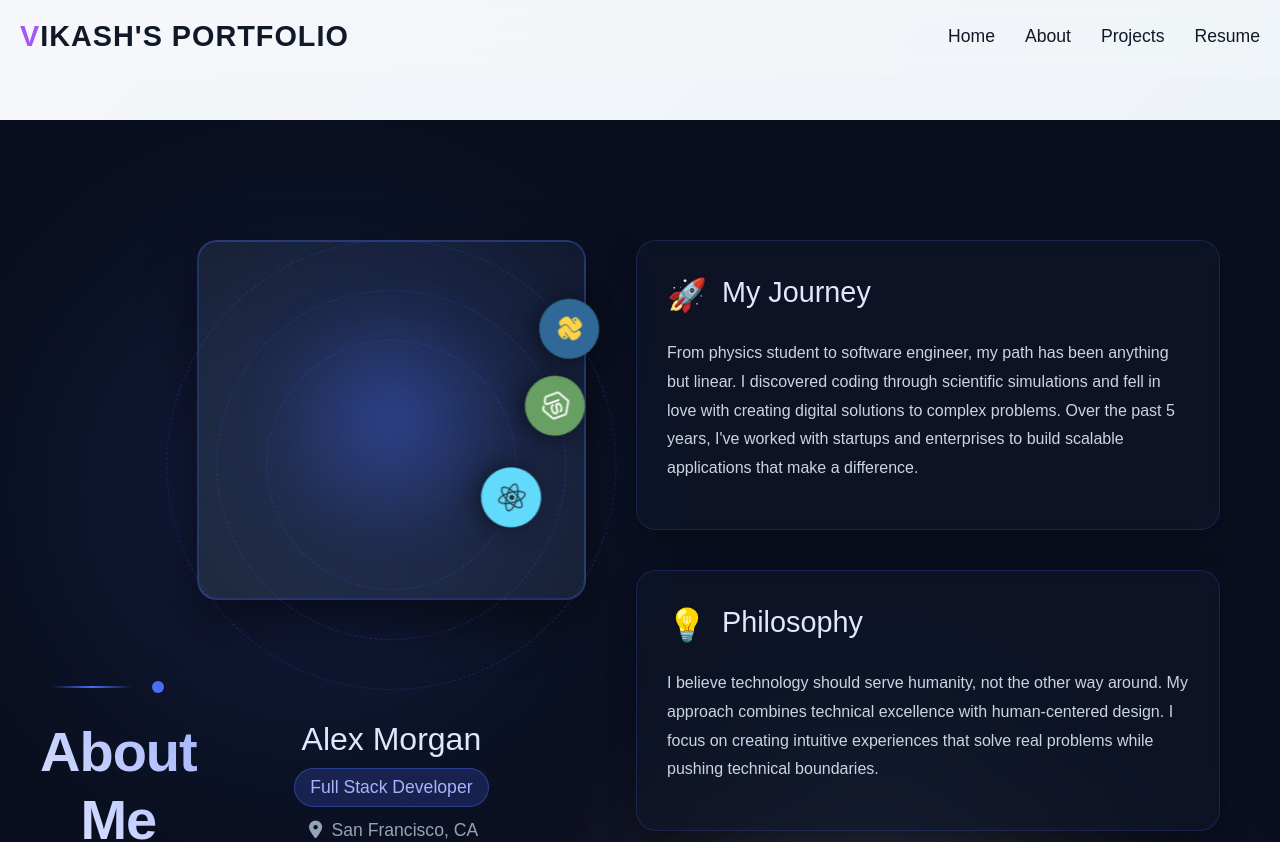
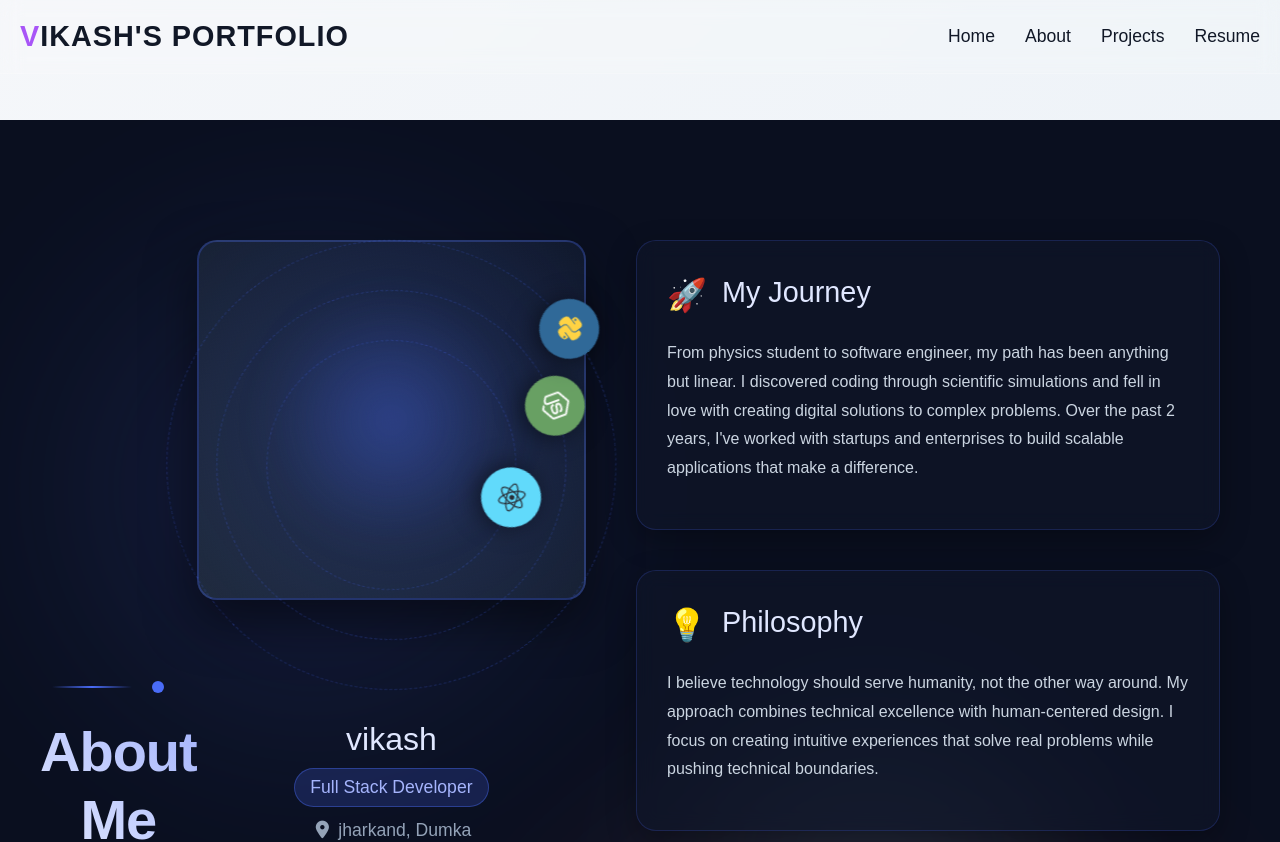
Before and after one commit to sonuraj95/Portfoliobyvikash, a React (Create React App) app: page /about in a window 1280 px wide. Shown: the top 842 px of the page. Built offline with nearby package versions, Linux system fonts and the light colour scheme.

Commit message:
Update About.js

```diff
--- a/src/Components/About/About.js
+++ b/src/Components/About/About.js
@@ -61,10 +61,10 @@ const About = () => {
               </div>
             </div>
             <div className="profile-details">
-              <h3>Alex Morgan</h3>
+              <h3>vikash </h3>
               <div className="role-tag">Full Stack Developer</div>
               <div className="location-tag">
-                <i className="fas fa-map-marker-alt"></i> San Francisco, CA
+                <i className="fas fa-map-marker-alt"></i> jharkand, Dumka
               </div>
             </div>
           </div>
@@ -78,7 +78,7 @@ const About = () => {
               <p>
                 From physics student to software engineer, my path has been anything but linear.
                 I discovered coding through scientific simulations and fell in love with creating
-                digital solutions to complex problems. Over the past 5 years, I've worked with startups
+                digital solutions to complex problems. Over the past 2 years, I've worked with startups
                 and enterprises to build scalable applications that make a difference.
               </p>
             </div>
```
